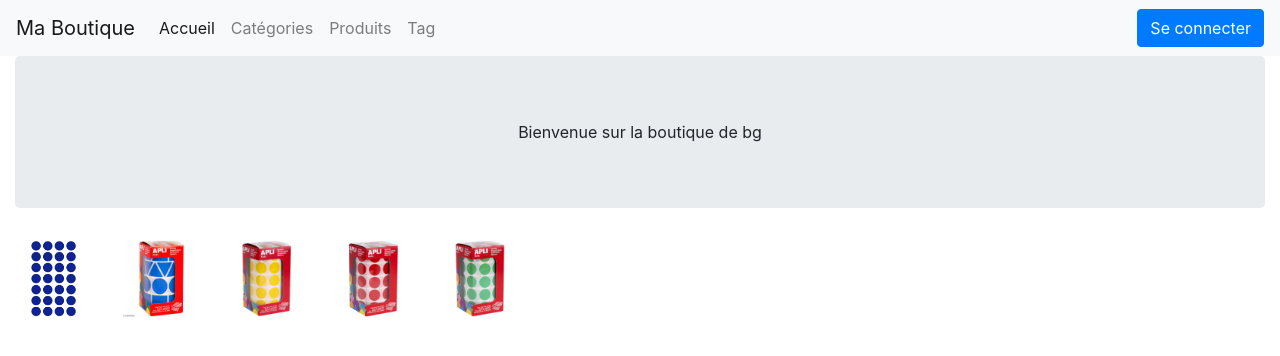
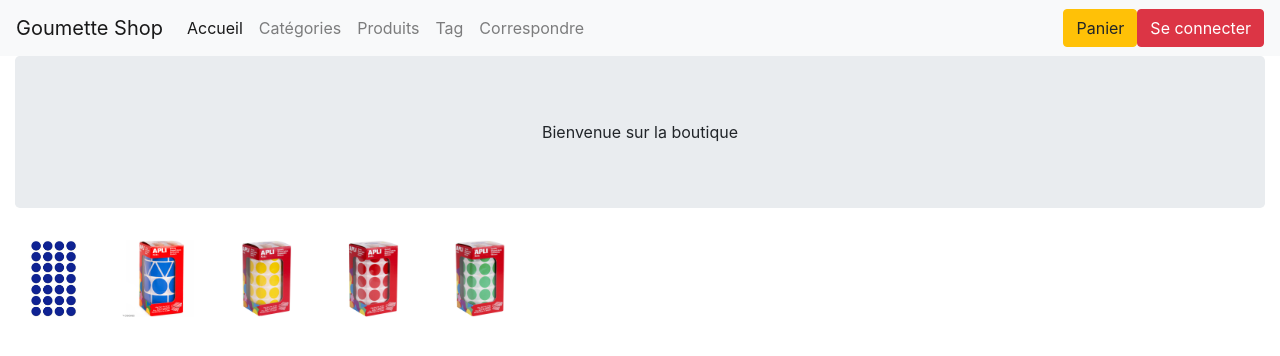
Before and after one commit to SheillOG/boutique, a Symfony app: template boutique/templates/accueil/index.html.twig in a window 1280 px wide. Shown: the top 356 px of the page. Run offline with Twig, Linux system fonts and the light colour scheme; the template is opened without the code that fills it, so the values that code supplies are empty; some libraries are stand-ins or nearby versions.

Commit message:
Installation du site symfony, avec la sécurité

```diff
--- a/boutique/templates/accueil/index.html.twig
+++ b/boutique/templates/accueil/index.html.twig
@@ -13,7 +13,7 @@
         <div class="col-12">
             <div class="jumbotron">
                 <div class="text text-center">
-                    Bienvenue sur la boutique de bg
+                    Bienvenue sur la boutique
                 </div>
             </div>
         </div>
--- a/boutique/templates/base.html.twig
+++ b/boutique/templates/base.html.twig
@@ -20,7 +20,7 @@
 
         {% block navbar %}
             <nav class="navbar navbar-expand-lg navbar-light bg-light">
-                <a class="navbar-brand" href="#">Ma Boutique</a>
+                <a class="navbar-brand" href="#">Goumette Shop</a>
                 <button class="navbar-toggler" type="button" data-toggle="collapse" data-target="#navbarTogglerDemo02"
                         aria-controls="navbarTogglerDemo02" aria-expanded="false" aria-label="Toggle navigation">
                     <span class="navbar-toggler-icon"></span>
@@ -45,17 +45,30 @@
                         </li>
                     </ul>
 
-                    <ul class="navbar-nav mr-auto mt-2 mt-lg-0">
+                    <ul class="navbar-nav  mt-2 mt-lg-0">
                         <li class="nav-item">
                             <a class="nav-link" href="{{ path("tag_index") }}">Tag <span class="sr-only">(current)</span></a>
                         </li>
                     </ul>
 
+                    <ul class="navbar-nav mr-auto mt-2 mt-lg-0">
+                        <li class="nav-item">
+                            <a class="nav-link" href="{{ path("correspondre_index") }}">Correspondre <span class="sr-only">(current)</span></a>
+                        </li>
+                    </ul>
+
+
+
+                    <form class="form my-2 my-lg-0">
+                        <a href="{{ path("app_login") }}" class="btn btn-warning">Panier <span class="bg-white">{{ app.session.get("total_produits") }}</span></a>
+                    </form>
+
+
                     <form class="form-inline my-2 my-lg-0">
                         {% if not is_granted('ROLE_USER') %}
-                            <a href="{{ path("app_login") }}" class="btn btn-primary">Se connecter</a>
+                            <a href="{{ path("app_login") }}" class="btn btn-danger">Se connecter</a>
                         {% else %}
-                            <a href="{{ path("app_logout") }}" class="btn btn-warning">Se déconnecter</a>
+                            <a href="{{ path("app_logout") }}" class="btn btn-danger">Se déconnecter</a>
                         {% endif %}
                     </form>
                 </div>
```
Also changed, not shown: 1 other file.
